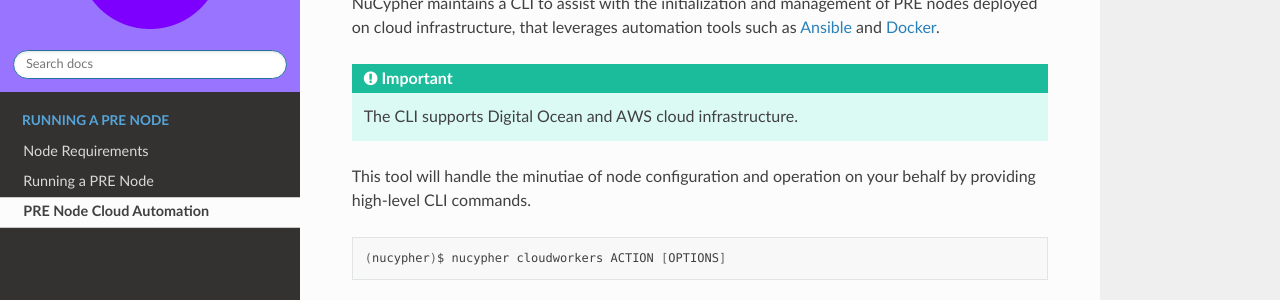
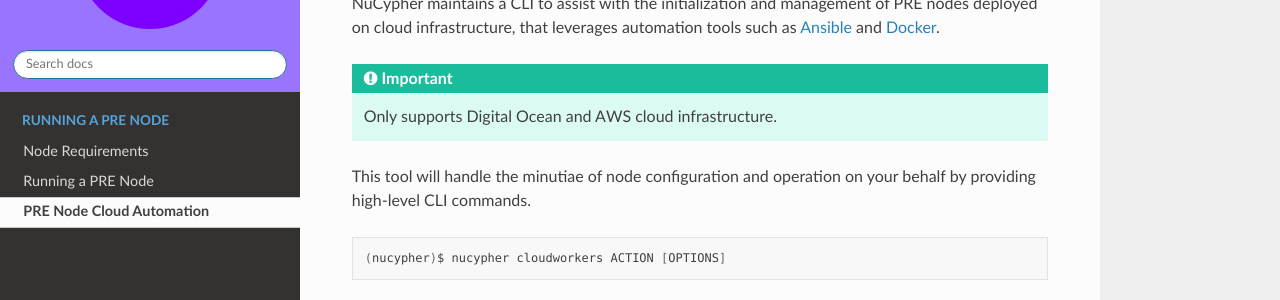
Before and after one commit to nucypher/interim-pre-app-docs, a Sphinx documentation site: the page built from docs/source/node_operation/cloud_node_management.rst, in a window 1280 px wide and 900 px high. Shown: the part 168-468 px from the top of the window. Built offline with Sphinx 7.4.7 and the Read the Docs theme 2.0.0, drawn with Linux system fonts in a browser that asks for light colours.

Commit message:
Renaming for pre node cloud management.

```diff
--- a/docs/source/index.rst
+++ b/docs/source/index.rst
@@ -40,4 +40,4 @@
 
    node_operation/node_requirements
    node_operation/running_a_node
-   node_operation/remote_node_cli
+   node_operation/cloud_node_management
--- a/docs/source/node_operation/remote_node_cli.rst
+++ b/docs/source/node_operation/cloud_node_management.rst
@@ -9,7 +9,7 @@
 
 .. important::
 
-    The CLI supports Digital Ocean and AWS cloud infrastructure.
+    Only supports Digital Ocean and AWS cloud infrastructure.
 
 This tool will handle the minutiae of node configuration and operation on your behalf by
 providing high-level CLI commands.
```
